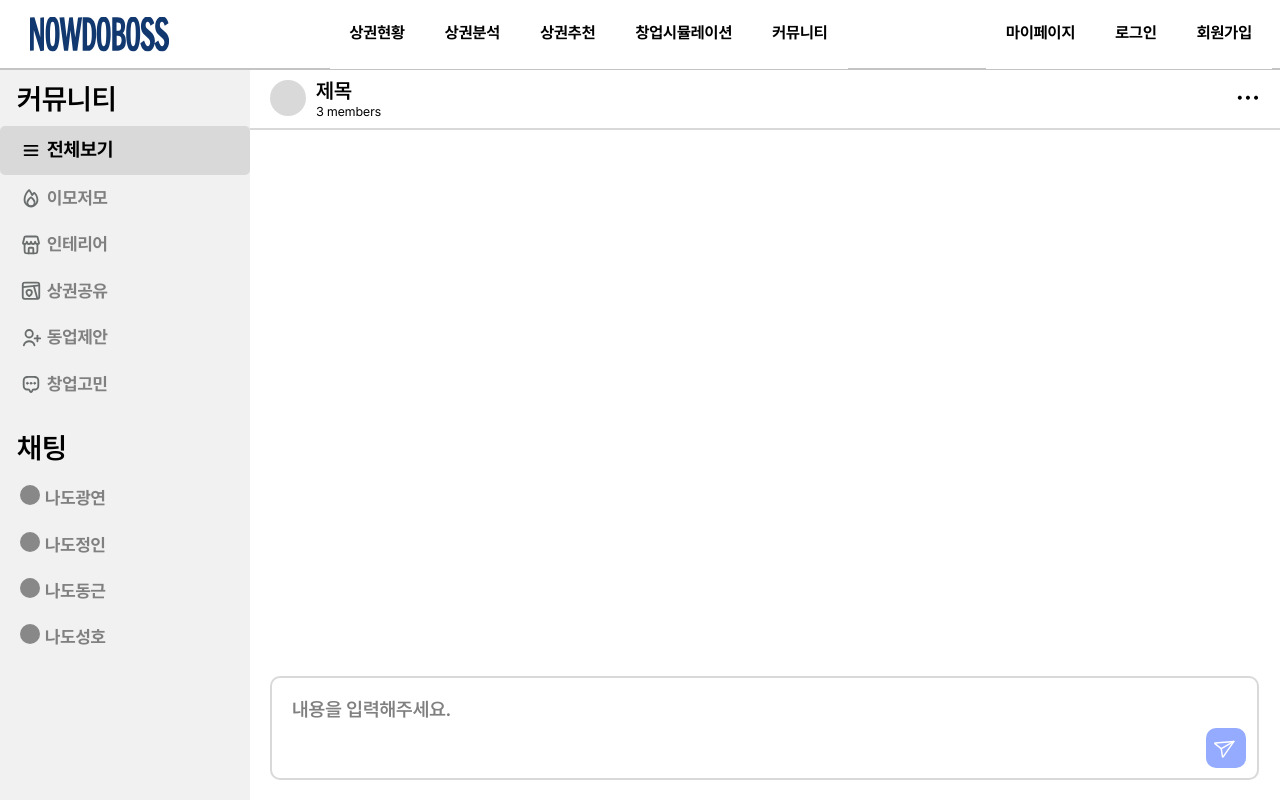
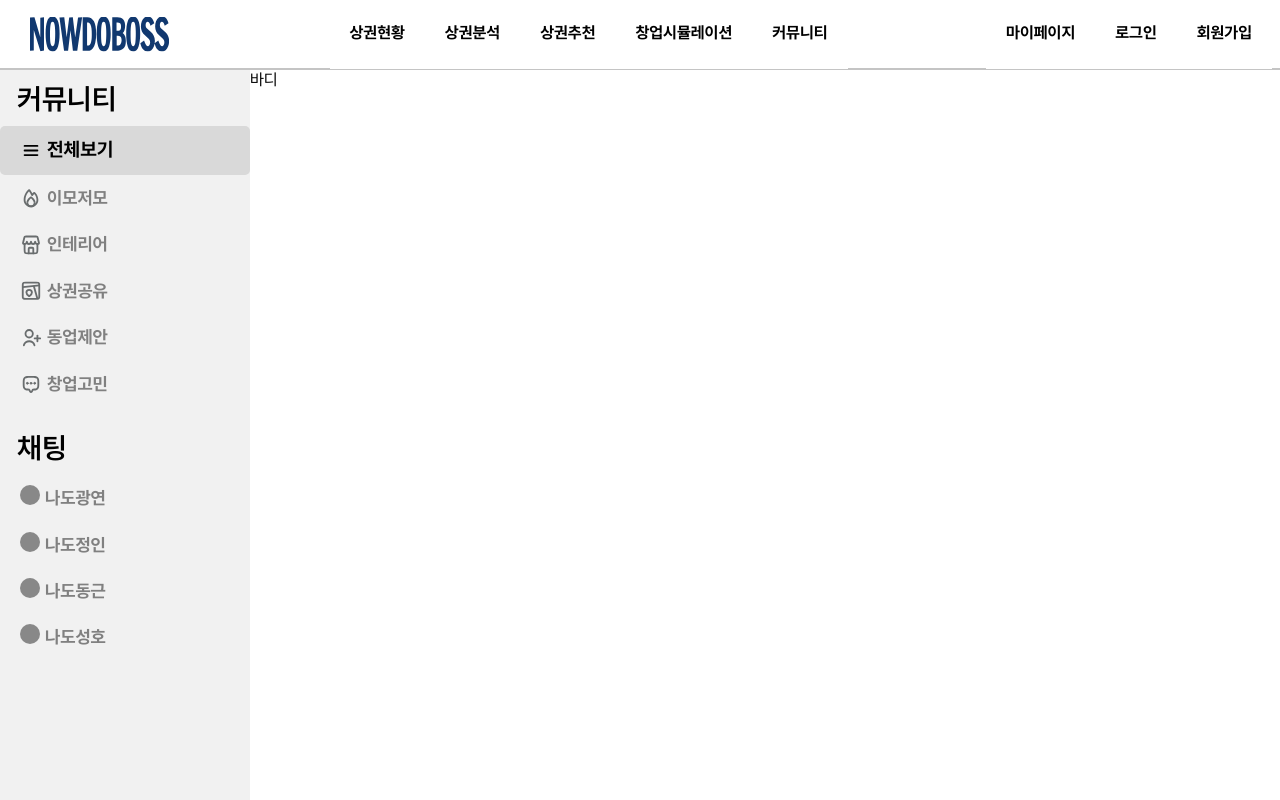
Before and after one commit to shindonggeun/NowDoBoss, a React (Vite) app in the folder FrontEnd/: page /community/chatting/1 in a window 1280 px wide. Built offline with nearby package versions, Linux system fonts and the light colour scheme.

Commit message:
[FE] feat: 채팅 바디부분 분리

```diff
--- a/FrontEnd/src/components/chatting/ChattingBody.tsx
+++ b/FrontEnd/src/components/chatting/ChattingBody.tsx
@@ -1,46 +1,7 @@
 import * as c from '@src/components/styles/chatting/ChattingBodyStyle'
-import React, { useState } from 'react'
-import send_message from '@src/assets/send_message.svg'
 
 const ChattingBody = () => {
-  const [contentValue, setContentValue] = useState<string>('')
-
-  return (
-    <c.Container>
-      {/* 헤더 */}
-      <c.Header>
-        <c.ChatInfo>
-          <c.ChatImg />
-          <c.ChatDiv>
-            <c.ChatTitle>제목</c.ChatTitle>
-            <c.ChatMembers>3 members</c.ChatMembers>
-          </c.ChatDiv>
-        </c.ChatInfo>
-        <c.More>⋯</c.More>
-      </c.Header>
-      {/* <c.Content> */}
-      {/*    <c.User */}
-      {/* </c.Content> */}
-      {/* 입력창 */}
-      <c.Input
-        placeholder="내용을 입력해주세요."
-        defaultValue={contentValue}
-        maxLength={499}
-        onChange={(e: React.ChangeEvent<HTMLTextAreaElement>) => {
-          setContentValue(e.target.value)
-        }}
-      />
-      <c.SubmitButton
-        $isActive={contentValue !== ''}
-        onClick={() => {
-          console.log('채팅 제출')
-          setContentValue('')
-        }}
-      >
-        <c.SubmitImg src={send_message} />
-      </c.SubmitButton>
-    </c.Container>
-  )
+  return <c.Container>바디</c.Container>
 }
 
 export default ChattingBody
--- a/FrontEnd/src/components/styles/chatting/ChattingBodyStyle.tsx
+++ b/FrontEnd/src/components/styles/chatting/ChattingBodyStyle.tsx
@@ -4,106 +4,3 @@ export const Container = styled.div`
   width: 100%;
   height: 100%;
 `
-export const Header = styled.div`
-  //background-color: #d9d9d9;
-  border-bottom: 2px solid #d9d9d9;
-  height: 40px;
-  padding: 10px 20px;
-  display: flex;
-  align-items: center;
-  justify-content: space-between;
-`
-export const ChatInfo = styled.div`
-  display: flex;
-  flex-direction: row;
-  justify-content: left;
-  align-items: center;
-  width: 100%;
-  height: 100%;
-`
-export const ChatImg = styled.div`
-  background-color: #d9d9d9;
-  border-radius: 100%;
-  width: 36px;
-  height: 36px;
-`
-export const ChatDiv = styled.div`
-  padding-left: 10px;
-`
-export const ChatTitle = styled.div`
-  margin-bottom: -5px;
-  font-size: 1.3rem;
-  font-weight: 600;
-`
-export const ChatMembers = styled.div`
-  font-size: 0.8rem;
-  margin-top: -5px;
-`
-export const More = styled.div`
-  font-size: 2rem;
-
-  &:hover {
-    cursor: pointer;
-  }
-`
-
-export const Input = styled.textarea`
-  font-size: 1.2rem;
-  resize: none;
-  width: calc(100% - 375px);
-  height: calc(10vh - 20px);
-  font-weight: 600;
-  border: 2px solid #d9d9d9;
-  border-radius: 10px;
-  position: absolute;
-  bottom: 0;
-  margin: 20px;
-  padding: 20px 60px 20px 20px;
-  color: #626262;
-
-  //overflow-y: auto; // 내용이 넘칠 경우 스크롤바 생성
-  &:hover {
-    cursor: text;
-  }
-  &:focus {
-    outline: none;
-    //border: none;
-  }
-
-  @media only screen and (max-width: 992px) {
-    width: calc(100vw - 125px);
-    //margin: 20px 10px -5px 10px;
-  }
-`
-
-export const SubmitButton = styled.div<{ $isActive: boolean }>`
-  z-index: 10;
-  position: absolute;
-  bottom: 32px;
-  right: 34px;
-  border-radius: 10px;
-  background-color: #94abff;
-  width: 40px;
-  height: 40px;
-  display: flex;
-  justify-content: center;
-  align-items: center;
-
-  ${({ $isActive }) =>
-    $isActive &&
-    `
-    &:hover {
-      background-color: #7795ff;
-      cursor: pointer;
-    }
-  `};
-
-  @media only screen and (max-width: 992px) {
-    bottom: 32px;
-    right: 35px;
-  }
-`
-export const SubmitImg = styled.img`
-  scale: 1.25;
-  margin-top: -5px;
-`
--- a/FrontEnd/src/components/styles/community/CommunityStyle.tsx
+++ b/FrontEnd/src/components/styles/community/CommunityStyle.tsx
@@ -13,6 +13,7 @@ export const LeftGrid = styled.div`
   justify-content: space-between;
   height: auto;
 `
+export const Modal = styled.div``
 export const Title = styled.div`
   font-weight: 600;
   font-size: 1.7rem;
```
